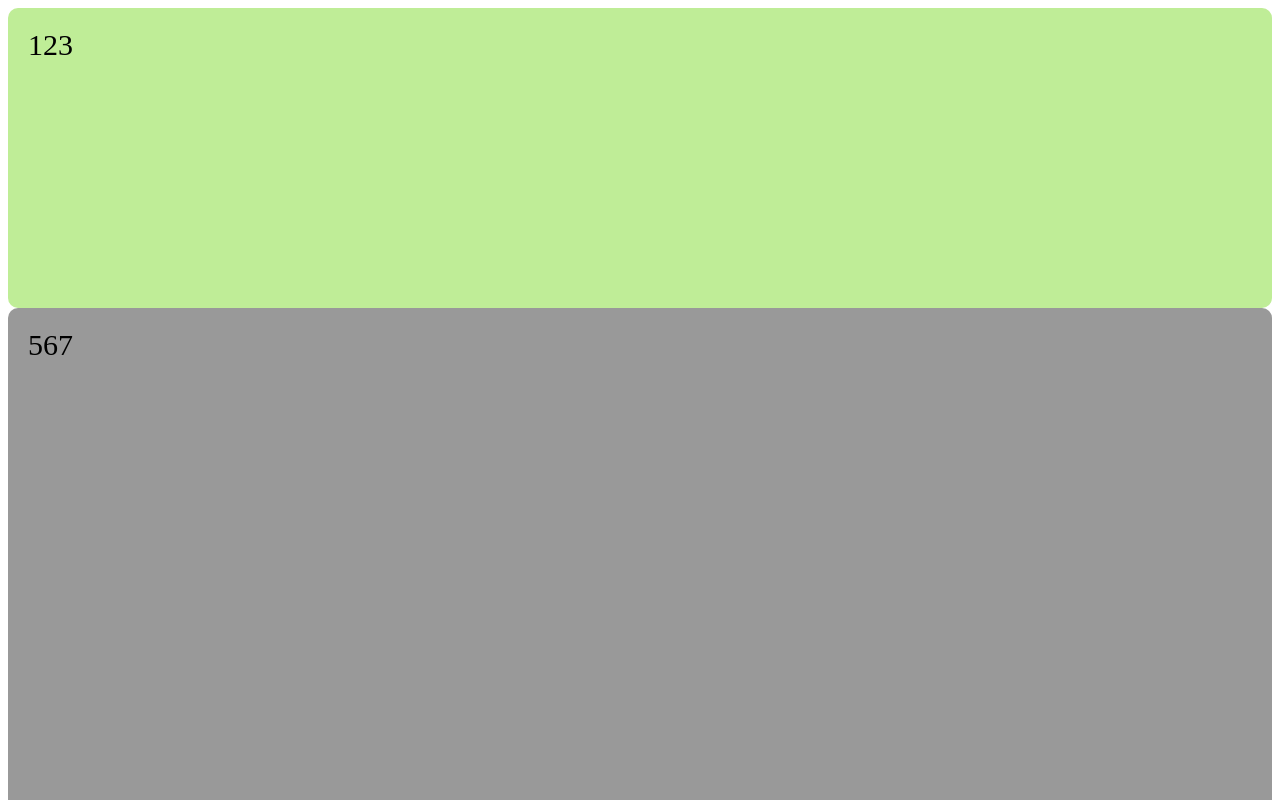
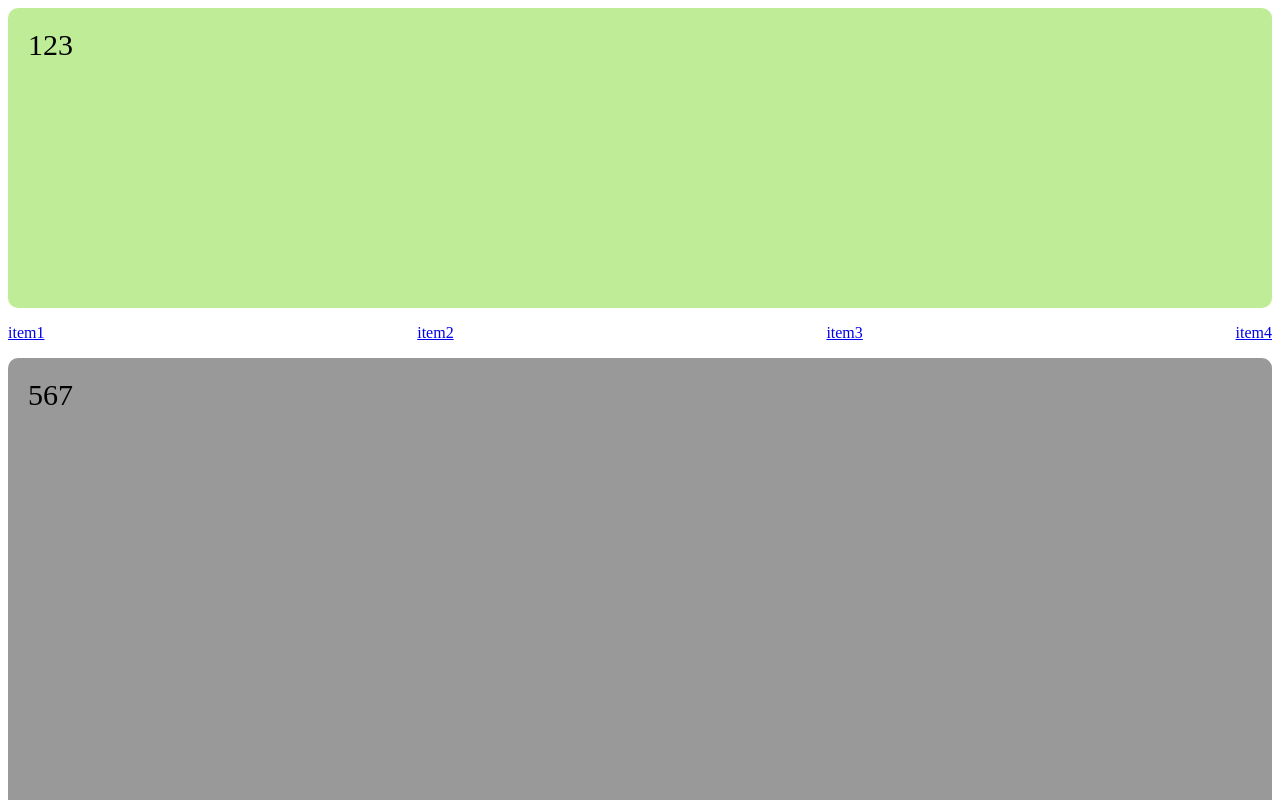
Before and after one commit to peznc810/myTest, a plain HTML site: page index.html in a window 1280 px wide. Shown: the top 800 px of the page. Drawn offline with Linux system fonts and the light colour scheme.

Commit message:
update nav

```diff
--- a/index.html
+++ b/index.html
@@ -1,17 +1,28 @@
 <!DOCTYPE html>
 <html lang="en">
+
 <head>
     <meta charset="UTF-8">
     <meta name="viewport" content="width=device-width, initial-scale=1.0">
     <title>Document</title>
     <link rel="stylesheet" href="main.css">
 </head>
+
 <body>
     <header>
         123
     </header>
+    <nav>
+        <ul>
+            <li><a href="#">item1</a></li>
+            <li><a href="#">item2</a></li>
+            <li><a href="#">item3</a></li>
+            <li><a href="#">item4</a></li>
+        </ul>
+    </nav>
     <main>
         567
     </main>
 </body>
+
 </html>
--- a/main.css
+++ b/main.css
@@ -1,4 +1,4 @@
-header{
+header {
   height: 300px;
   background-color: #bfed97;
   border-radius: 10px;
@@ -6,7 +6,8 @@ header{
   box-sizing: border-box;
   padding: 20px;
 }
-  main{
+
+main {
   min-height: 600px;
   background-color: #999999;
   border-radius: 10px;
@@ -14,3 +15,10 @@ header{
   box-sizing: border-box;
   padding: 20px;
 }
+
+nav ul {
+  display: flex;
+  list-style-type: none;
+  justify-content: space-between;
+  padding: 0;
+}
```
Lines whose indentation alone changed are shown as unchanged.
